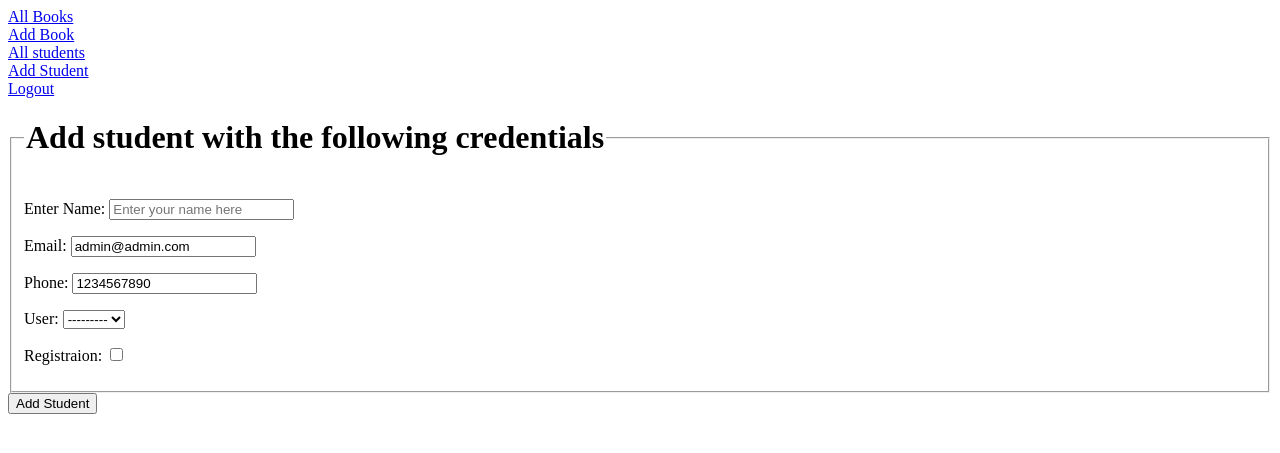
After one commit to PrakashSaud/library-management-system, a Django app: page /student/add in a window 1280 px wide. The commit adds this page. Shown: the top 453 px of the page. Run offline with Django 4.2, Linux system fonts and the light colour scheme.

Commit message:
changes in models.py add student using model form. update book info is changed

```diff
--- a/library_management/library/forms.py
+++ b/library_management/library/forms.py
@@ -1,7 +1,7 @@
 from django import forms
 from django.contrib.auth.forms import UserCreationForm
 from django.contrib.auth.models import User
-from .models import Book
+from .models import Book, Student
 
 
 class NewUserForm(UserCreationForm):
@@ -24,3 +24,21 @@ class BookForm(forms.ModelForm):
     class Meta:
         model = Book
         fields = ('title', 'author', 'edition', 'category', 'language')
+
+
+class StudentForm(forms.ModelForm):
+    class Meta:
+        model = Student
+        fields = ['name', 'email', 'phone', 'user', 'isRegistered']
+        labels = {'name': 'Enter Name',
+                  'email': 'Email',
+                  'phone': 'Phone',
+                  'user': 'User',
+                  'isRegistered': 'Registraion'
+                  }
+        help_text = {'name': "Enter Your Full Name"}
+        error_messages = {'name': {'required': 'Name is mandatory'}
+                          }
+        widgets = {
+            'name': forms.TextInput(attrs={
+                'placeholder': 'Enter your name here'})}
--- a/library_management/library/models.py
+++ b/library_management/library/models.py
@@ -1,12 +1,15 @@
 from django.db import models
 from django.contrib.auth.models import User
 from datetime import datetime, timedelta
+from django.utils import timezone
 
 
 # Create your models here.
 class Student(models.Model):
     name = models.CharField(max_length=100)
-    user = models.ManyToManyField(User)
+    email = models.EmailField(max_length=70, default='admin@admin.com')
+    phone = models.IntegerField(default=1234567890)
+    user = models.OneToOneField(User, on_delete=models.RESTRICT, blank=True, null=True)
     isRegistered = models.BooleanField(default=False)
 
     def __str__(self):
@@ -43,12 +46,12 @@ class IssuedBook(models.Model):
     name = models.ForeignKey(Book, on_delete=models.CASCADE, related_name="books")
     issued_to = models.ForeignKey(Student, on_delete=models.CASCADE, related_name="students")
     issued_date = models.DateTimeField('issued_date', auto_now_add=True)
-    expire_date = models.DateTimeField('expire_date', default=datetime.today() + timedelta(days=15))
+    # expire_date = models.DateTimeField('expire_date', default=issued_date + timedelta(days=15))
 
     def get_fine_amount(self):
         """Once the book issued after 15 days the fine amount will be added
         $5 everyday"""
-        days_of_fine = self.expire_date - self.issued_date
+        days_of_fine = timezone.now() - self.issued_date
         if days_of_fine > 0:
             fine_amount = days_of_fine * 5
             return fine_amount
--- a/library_management/library/templates/library/base.html
+++ b/library_management/library/templates/library/base.html
@@ -3,6 +3,11 @@
 <head>
     <meta charset="UTF-8">
     <title>{% block title %}{% endblock %}</title>
+    <style>
+    th, td{
+    border: 1px solid black;
+    }
+</style>
 </head>
 <body>
 <div>
@@ -14,6 +19,7 @@
 <div>
     <a href="{% url 'all_student_list' %}"> All students  </a>
 </div>
+<div><a href="{% url 'student_add' %}">Add Student</a></div>
 <div><a href="{% url 'logout' %}">Logout</a></div>
 {% block content %}
 
--- a/library_management/library/templates/library/book_update_form.html
+++ b/library_management/library/templates/library/book_update_form.html
@@ -8,7 +8,7 @@
     {% csrf_token %}
     <fieldset>
         <legend><h1>Update book details</h1></legend>
-        {{ form }}
+        {{ form.as_p }}
     </fieldset>
     <input type="submit" value="Update Book">
 </form>
--- a/library_management/library/templates/library/login.html
+++ b/library_management/library/templates/library/login.html
@@ -11,6 +11,7 @@
 <h2>Login Using following Credential</h2>
 <form action="{% url 'login' %}" method="POST">
     {% csrf_token %}
+
     {{ login_form.as_p }}
     <input type="submit" value="Login">
 </form>
--- /dev/null
+++ b/library_management/library/templates/library/student_add_form.html
@@ -0,0 +1,18 @@
+{% extends 'library/base.html' %}
+
+{% block title %} Add Student {% endblock %}
+
+{% block content %}
+
+<form action="{% url 'student_add' %}" method="POST">
+{% csrf_token %}
+    <fieldset>
+        <legend><h1>Add student with the following credentials</h1></legend>
+    {{ student_form.as_p }}
+    </fieldset>
+
+    <input type="submit" value="Add Student">
+</form>
+
+
+{% endblock %}
--- a/library_management/library/urls.py
+++ b/library_management/library/urls.py
@@ -9,7 +9,7 @@ urlpatterns = [
 
     path('books/', views.AllBooksListView.as_view(), name="all_book_list"),
     path('book/<int:pk>', views.BookDetailView.as_view(), name="book_detail"),
-    path('book/<int:pk>', views.BookUpdateView.as_view(), name="book_update"),
+    path('book/<int:pk>/update', views.BookUpdateView.as_view(), name="book_update"),
     path('book/create', views.BookAddView.as_view(), name="book_add"),
     path('book/<int:pk>/delete', views.BookDeleteView.as_view(), name="book_delete"),
 
@@ -18,6 +18,7 @@ urlpatterns = [
 
     path('students/', views.AllStudentListView.as_view(), name="all_student_list"),
     path('student/<int:pk>', views.StudentDetailView.as_view(), name="student_detail"),
+    path('student/add', views.add_new_student, name="student_add"),
 
 
 
--- a/library_management/library/views.py
+++ b/library_management/library/views.py
@@ -1,7 +1,7 @@
 from django.shortcuts import render
 from django.http import HttpResponseRedirect
 from django.views import generic
-from .forms import NewUserForm
+from .forms import NewUserForm, StudentForm, BookForm
 from .models import Book, Student, IssuedBook
 from django.urls import reverse, reverse_lazy
 from django.contrib.auth.forms import AuthenticationForm
@@ -32,10 +32,25 @@ class BookAddView(generic.CreateView):
 class BookUpdateView(generic.UpdateView):
     model = Book
     fields = ['title', 'author', 'category', 'language', 'edition']
-    # template_name = 'library/book_update_form.html'
+    template_name = 'library/book_update_form.html'
 
     def get_success_url(self):
-        return reverse('book_detail')
+        return reverse('all_book_list')
+
+    # def get_success_url(self, **kwargs):
+    #     return reverse('book_detail', kwargs={'id': self.object.pk})
+
+
+# Using function Based view
+# def book_update(request, book_id):
+#     if request.method == "POST":
+#         book_obj = Book.objects.get(pk=book_id)
+#         form = BookForm(request.POST, instance=book_obj)
+#         if form.is_valid():
+#             form.save()
+#         else:
+#             form = BookForm()
+#         return render(request, 'library/book_update_form.html', {'form': form})
 
 
 class BookDeleteView(generic.DeleteView):
@@ -51,6 +66,25 @@ class IssuedBookListView(generic.ListView):
 
 
 # STUDENT RELATED VIEWS
+def add_new_student(request):
+    form = StudentForm(request.POST)
+    if form.is_valid():
+        name = form.cleaned_data['name']
+        email = form.cleaned_data['email']
+        phone = form.cleaned_data['phone']
+        user = form.cleaned_data['user']
+        registration = form.cleaned_data['isRegistered']
+        add_stud = Student(name=name,
+                           email=email,
+                           phone=phone,
+                           user=user,
+                           isRegistered=registration)
+        add_stud.save()
+        # return HttpResponseRedirect(reverse('all_student_list'))
+    else:
+        form = StudentForm()
+    return render(request, 'library/student_add_form.html', {'student_form': form})
+
 
 class AllStudentListView(generic.ListView):
     model = Student
@@ -88,7 +122,7 @@ def login_request(request):
             if user is not None:
                 login(request, user)
                 message = "You're now logged In"
-                return HttpResponseRedirect(reverse('all_book_list'))
+                return HttpResponseRedirect(reverse('all_student_list'))
             else:
                 message = "Invalid Username or Password"
         else:
```
Also changed, not shown: library_management/library/templates/library/all_student_list.html (+19 -4 lines), library_management/library/templates/library/all_student_table.html (deleted, +0 -36 lines), library_management/library/migrations/0002_alter_issuedbook_expire_date_and_more.py (deleted), library_management/library/migrations/0002_remove_issuedbook_expire_date_student_email_and_more.py (added).
